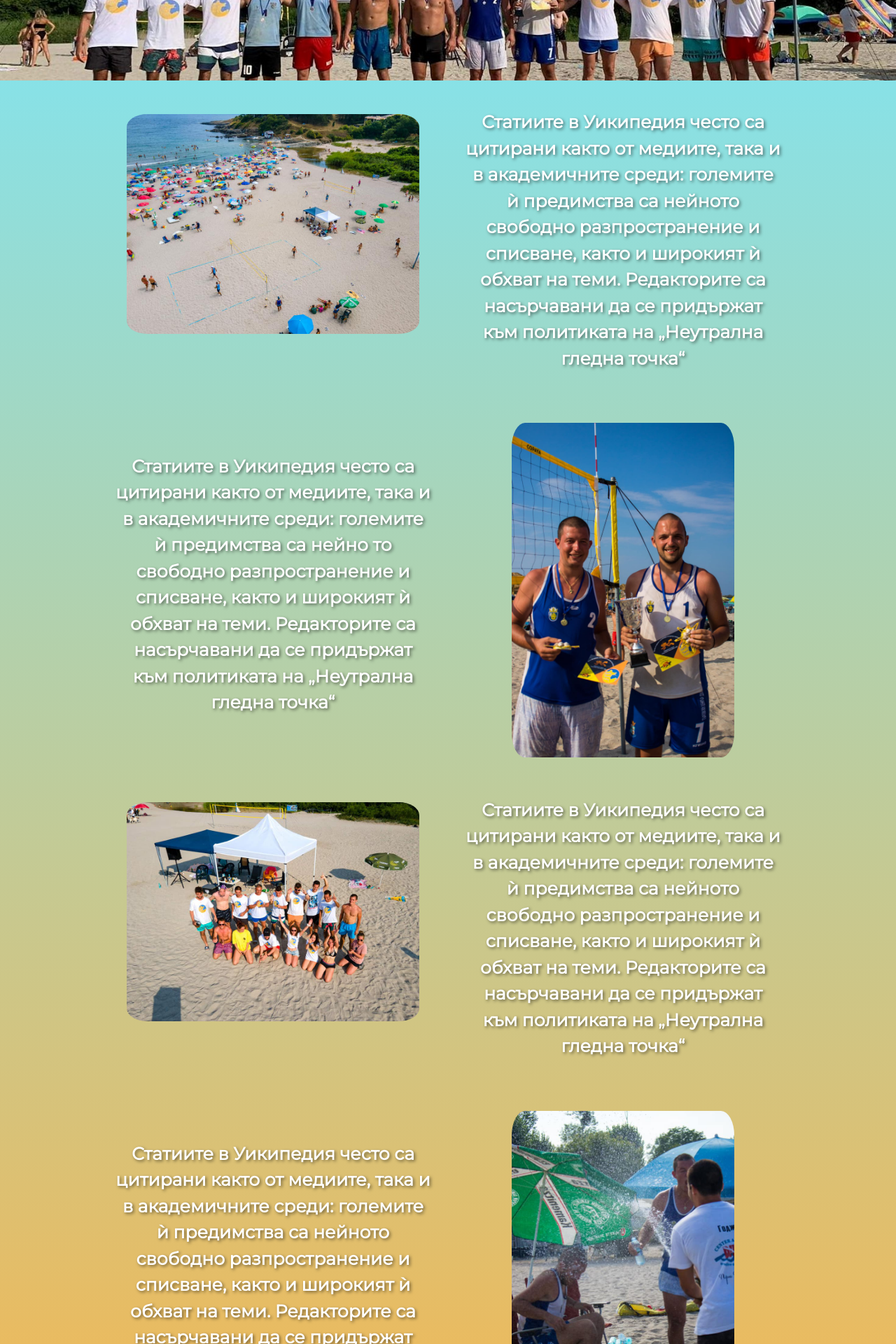
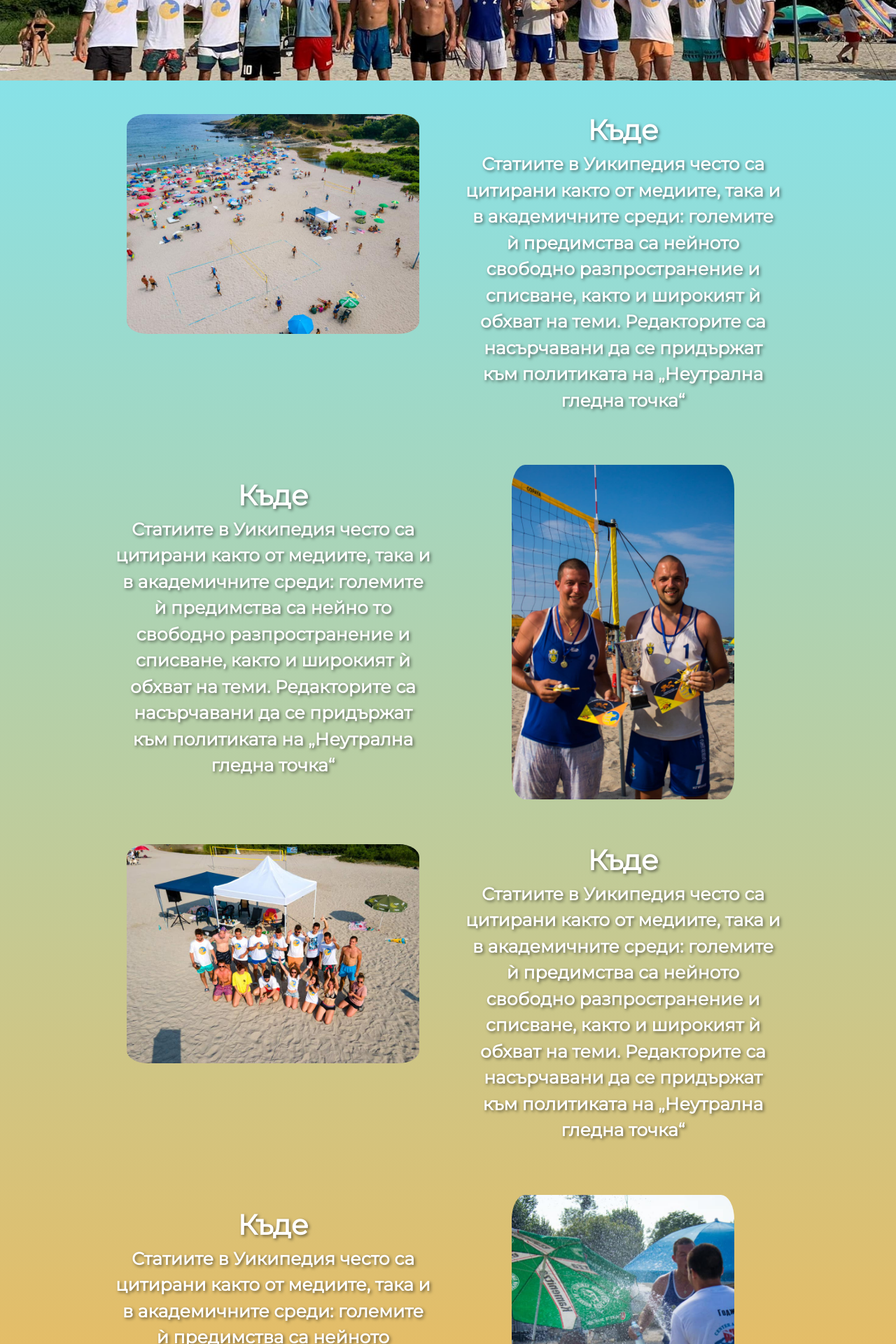
Before and after one commit to IAndreev1/Arapya-Beach-Volley, a Vue app in the folder arapyaVolley/: page / in a window 1280 px wide. Shown: the part 200-2120 px from the top of the page at 70% size. Built offline with nearby package versions, Linux system fonts and the light colour scheme.

Commit message:
Max Hight Photos 100% grid cell

```diff
--- a/arapyaVolley/src/components/GalleryPage.vue
+++ b/arapyaVolley/src/components/GalleryPage.vue
@@ -33,7 +33,14 @@ export default {
       this.isImageEnlarged = !this.isImageEnlarged;
       this.enlargedImageSrc = event.target.src;
     }
-  }
+  },
+  created() {
+    // Scroll to the top of the page when the component is mounted
+    window.scrollTo({
+      top: 0,
+      behavior: 'smooth'
+    });
+  },
 };
 </script>
 
@@ -43,9 +50,12 @@ export default {
   grid-template-columns: repeat(auto-fit, minmax(300px, 1fr));
   grid-gap: 20px;
   align-items: center;
+  padding-top: 6em;;
+
 }
 
 .gallery img {
+  animation: fade-in 0.5s ease-in-out forwards;
   width: 100%;
   padding: 1em;
   max-height: 30em;
@@ -53,7 +63,22 @@ export default {
   border-radius: 10%;
   cursor: pointer;
 }
+@keyframes fade-in {
+  from {
+    opacity: 0;
+  }
+  to {
+    opacity: 1;
+  }
+}
 
+.header-class {
+  position: fixed;
+  top: 0;
+  left: 0;
+  width: 100%;
+  z-index: 999;
+}
 .enlarged-image-container {
   position: fixed;
   top: 0;
--- a/arapyaVolley/src/components/HomePage.vue
+++ b/arapyaVolley/src/components/HomePage.vue
@@ -13,14 +13,14 @@
 
     <div class="container">
       <img src="./icons/dronSnimka.jpg" class="smallImgHor">
-      <p class="smallText">Статиите в Уикипедия често са цитирани както от медиите, така и в академичните среди:
+      <p class="smallText"> <b class = "zag"> Къде </b><br>Статиите в Уикипедия често са цитирани както от медиите, така и в академичните среди:
         големите ѝ предимства са нейното свободно разпространение и списване, както и широкият ѝ обхват на теми.
         Редакторите са насърчавани да се придържат към политиката на „Неутрална гледна точка“
       </p>
     </div>
     <div class="container">
 
-      <p class="smallText">Статиите в Уикипедия често са цитирани както от медиите, така и в академичните среди:
+      <p class="smallText"><b class = "zag"> Къде </b><br>Статиите в Уикипедия често са цитирани както от медиите, така и в академичните среди:
         големите ѝ предимства са нейно то свободно разпространение и списване, както и широкият ѝ обхват на теми.
         Редакторите са насърчавани да се придържат към политиката на „Неутрална гледна точка“
       </p>
@@ -28,13 +28,13 @@
     </div>
     <div class="container">
       <img src="./icons/ekip.jpg" class="smallImgHor">
-      <p class="smallText">Статиите в Уикипедия често са цитирани както от медиите, така и в академичните среди:
+      <p class="smallText"><b class = "zag"> Къде </b><br>Статиите в Уикипедия често са цитирани както от медиите, така и в академичните среди:
         големите ѝ предимства са нейното свободно разпространение и списване, както и широкият ѝ обхват на теми.
         Редакторите са насърчавани да се придържат към политиката на „Неутрална гледна точка“
       </p>
     </div>
     <div class="container">
-      <p class="smallText">Статиите в Уикипедия често са цитирани както от медиите, така и в академичните среди:
+      <p class="smallText"><b class = "zag"> Къде </b><br>Статиите в Уикипедия често са цитирани както от медиите, така и в академичните среди:
         големите ѝ предимства са нейното свободно разпространение и списване, както и широкият ѝ обхват на теми.
         Редакторите са насърчавани да се придържат към политиката на „Неутрална гледна точка“
       </p>
@@ -96,6 +96,10 @@ main {
 }
 main {
   padding-top: 4em;
+}
+.zag{
+  font-size:1.6em;
+  text-align: left;
 }
 
 .header-class {
```
